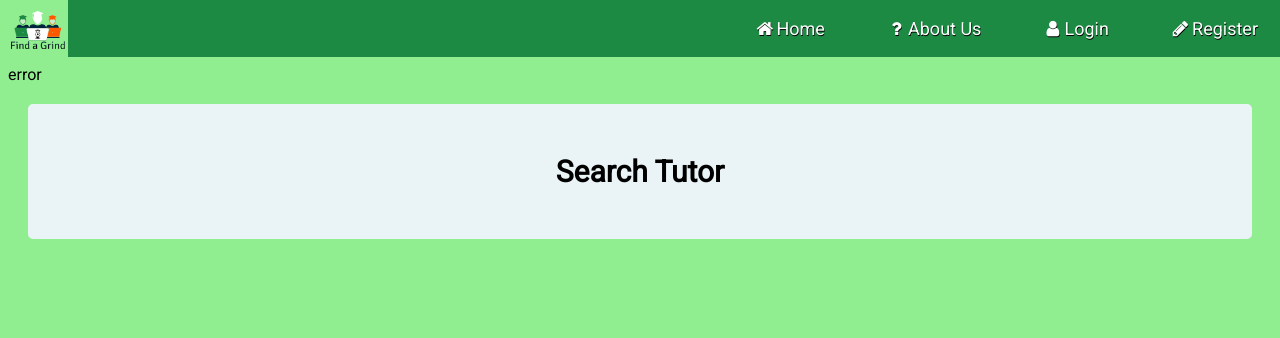
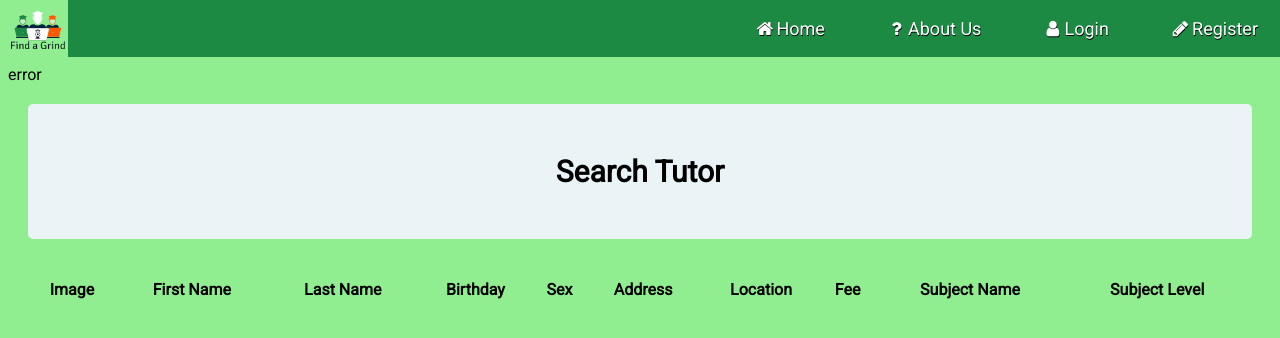
Before and after one commit to AtteKarppinen/GrindTutorServices, a PHP site: page /search.php in a window 1280 px wide. Shown: the top 338 px of the page. Run offline with PHP 8.4, Linux system fonts and the light colour scheme; data that the repository does not hold is empty.

Commit message:
Beautified Tutor Display

```diff
--- a/Front-End/design.css
+++ b/Front-End/design.css
@@ -151,13 +151,46 @@ body {
 	border-radius: 5px;
 	border-style: solid;
 	border-width: 1px;
-	border-color: lightgreen
+	border-color: lightgreen;
 }
 
 #roundedImage {
 	border-radius: 50%;
 }
+/*----------------------SearchTutor------------*/
+#searchImage {
+    width: auto;
+    height: auto;
+    max-width: 100px;
+    max-height: 100px;
+	border-radius: 50%;
+}
+.tutorInfo{
+    width: 100%;
+}
+.tutorTable {
+		width: 100%;
+		border-collapse: collapse;
+}
+.tInfo{
+	background: rgb(234, 244, 246);
+}
 
+.contacttd{
+	background: lightgreen;
+}
+
+.contactbutton {
+	background-color: #4CAF50;
+	color: white;
+	padding: 14px 20px;
+	margin: 8px 0;
+	border: none;
+	cursor: pointer;
+    width: 100px;
+    height: 100px;
+	border-radius: 5px;
+}
 /*----------------------Slideshow------------*/
 
 .mySlides {
@@ -303,7 +336,7 @@ input[type=text], input[type=password], input[type=email], input[type=date]{
 	border-radius: 5px;
 }
 
-button {
+button{
 	background-color: #4CAF50;
 	color: white;
 	padding: 14px 20px;
--- a/Front-End/search.php
+++ b/Front-End/search.php
@@ -82,21 +82,47 @@
 
 		<div class="container">
             <?php
-                foreach ($tutorsArray['Tutors'] as $elem) {
                 echo "<div>";
                 echo "<div class='tutorInfo'>".
-                        $elem['First Name'].
-                        $elem['Last Name'].
-                        $elem['Birthday'].
-                        $elem['Sex'].
-                        $elem['Address'].
-                        $elem['Location'].
-                        $elem['Fee'].
-                        $elem['Subject Name'].
-                        $elem['Subject Level']."</div>";
-                    echo "<div>
-                        <button onclick=\"document.getElementById('id03').style.display='block'\">Contact</button>
-
+                "<table class='tutorTable'>
+                <thead>
+                <tr>
+                    <th>Image</th>
+                    <th>First Name</th>
+                    <th>Last Name</th>
+                    <th>Birthday</th>
+                    <th>Sex</th>
+                    <th>Address</th>
+                    <th>Location</th>
+                    <th>Fee</th>
+                    <th>Subject Name</th>
+                    <th>Subject Level</th>
+                    <th></th>
+                </tr>
+                </thead><tbody>";
+                foreach ($tutorsArray['Tutors'] as $elem) {
+                    echo
+                    "<tr class='tInfo' align='center'>
+                        <td>";
+                            if($elem[Sex] === 'M'){
+                                echo "<img id='searchImage'src='Images/boy.png' alt='Male Tutor'></td>";
+                            }
+                            elseif($elem[Sex] === 'F'){
+                                echo "<img id='searchImage'src='Images/girl.png' alt='Female Tutor'></td>";
+                            }
+                            echo
+                            "<td>".$elem['First Name']."</td>
+                            <td>".$elem['Last Name']."</td>
+                            <td>".$elem['Birthday']."</td>
+                            <td>".$elem['Sex']."</td>
+                            <td>".$elem['Address']."</td>
+                            <td>".$elem['Location']."</td>
+                            <td>".$elem['Fee']."</td>
+                            <td>".$elem['Subject Name']."</td>
+                            <td>".$elem['Subject Level']."</td>
+                            <td class='contacttd'>".
+                            "<div style='height:100%'>
+                                <button class='contactbutton' onclick=\"document.getElementById('id03').style.display='block'\">Contact</button>
                                 <div id='id03' class='modal'>
                                     <form id='PaymentSubmit' class='modal-content animate'>
                                         <div class='imgcontainer'>
@@ -110,9 +136,15 @@
                                         </div>
                                     </form>
                                 </div>
+                            </div>".
+                            "</td>
+                        </tr>";
+                }
+                echo "</tbody>
+                    </table>
                     </div>";
                 echo "</div>";
-                }
+
             ?>
 		</div>
 	</body>
```
Also changed, not shown: Front-End/Images/boy.png (added), Front-End/Images/girl.png (added). Lines whose indentation alone changed are shown as unchanged.
